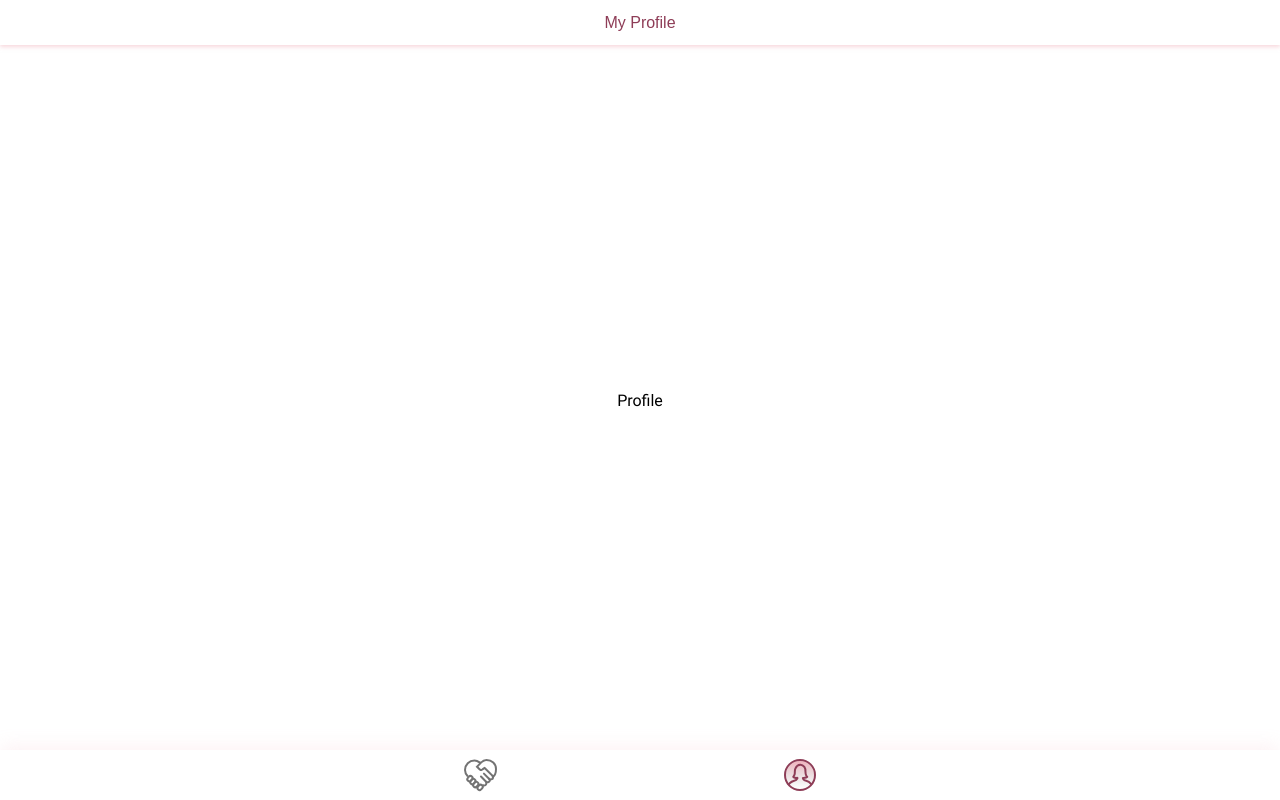
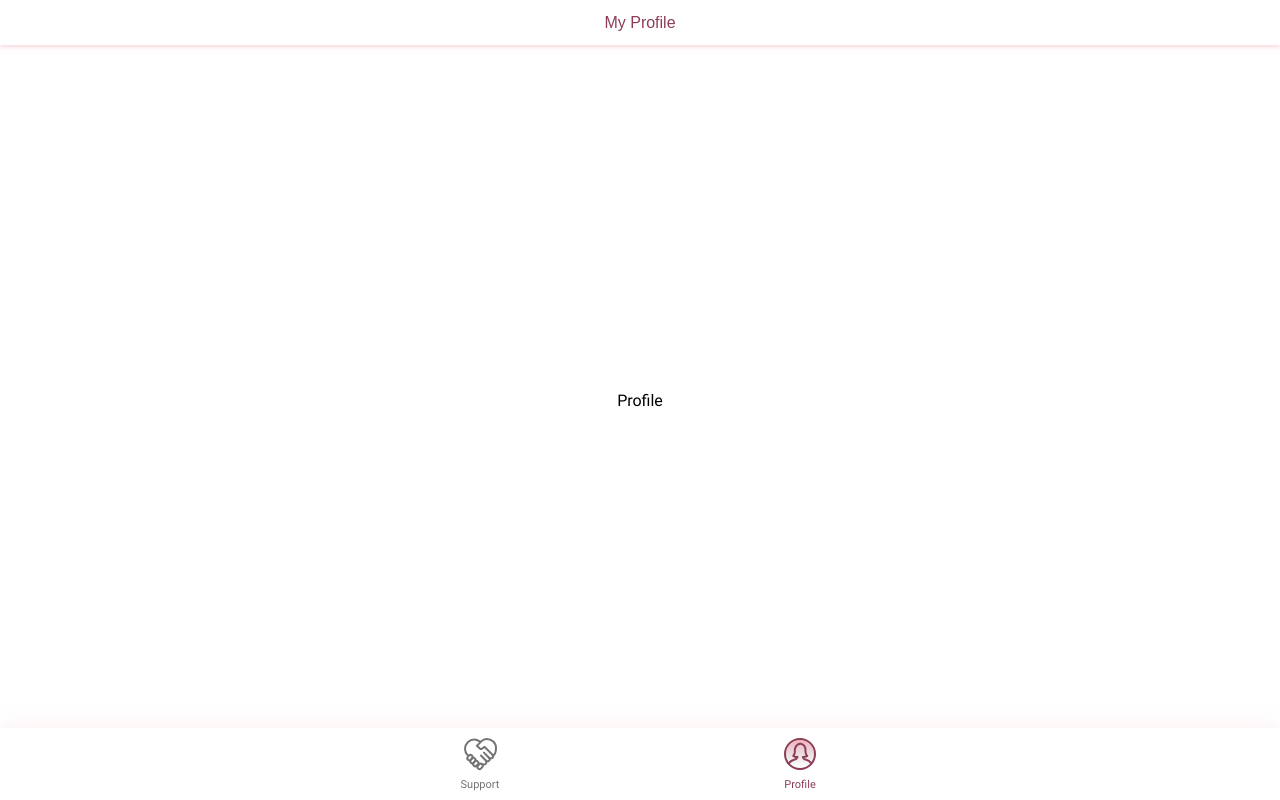
Before and after one commit to self-sg/beneficiary-pwa-nextjs, a Next.js app: page /profile in a window 1280 px wide. Built offline with nearby package versions, Linux system fonts and the light colour scheme; a web font is replaced by a local one.

Commit message:
add text below icon in bottom nav

```diff
--- a/components/BottomNav.js
+++ b/components/BottomNav.js
@@ -1,4 +1,4 @@
-import Styles from '../styles/BottomNav.module.css'
+import styles from '../styles/BottomNav.module.css'
 import { useState } from 'react'
 import profile from '../public/assets/navigation/profile.svg'
 import profileActive from '../public/assets/navigation/profile-active.svg'
@@ -13,38 +13,50 @@ export default function BottomNav(props) {
   const [activeTabs, setActiveTabs] = useState(props.name)
 
   return (
-    <div className={`${Styles.bottomNav}`}>
-      <div className={`${Styles.bnTab}`}>
+    <div className={styles.navbar}>
+      <div className={styles.tabContainer}>
         <Link href="/support">
           {activeTabs === 'support' ? (
+            <div className={styles.tab}>
               <Image
                 src={supportActive}
                 alt="supportIconActive"
                 onClick={() => setActiveTabs('support')}
               />
+              <p className={styles.active}>Support</p>
+            </div>
           ) : (
+            <div className={styles.tab}>
               <Image
                 src={support}
                 alt="supportIcon"
                 onClick={() => setActiveTabs('support')}
               />
+              <p className={styles.normal}>Support</p>
+            </div>
           )}
         </Link>
       </div>
-      <div className={`${Styles.bnTab}`}>
+      <div className={`${styles.tabContainer}`}>
         <Link href="/profile">
           {activeTabs === 'profile' ? (
+            <div className={styles.tab}>
               <Image
                 src={profileActive}
                 alt="profileIconActive"
                 onClick={() => setActiveTabs('profile')}
               />
+              <p className={styles.active}>Profile</p>
+            </div>
           ) : (
+            <div className={styles.tab}>
               <Image
                 src={profile}
                 alt="profileIcon"
                 onClick={() => setActiveTabs('profile')}
               />
+              <p className={styles.normal}>Profile</p>
+            </div>
           )}
         </Link>
       </div>
--- a/styles/BottomNav.module.css
+++ b/styles/BottomNav.module.css
@@ -1,6 +1,6 @@
-.bottomNav {
+.navbar {
   width: 100%;
-  height: 50px;
+  height: 72px;
   position: fixed;
   bottom: 0;
   z-index: 3;
@@ -10,10 +10,36 @@
   align-items: center;
   box-shadow: 0px -2px 20px 0px rgba(242, 179, 190, 0.2);
 }
-.bnTab {
+
+.tabContainer {
   width: 25%;
   height: 100%;
   display: flex;
   justify-content: center;
   align-items: center;
 }
+
+.tab {
+  display: flex;
+  flex-direction: column;
+  justify-content: center;
+  align-items: center;
+}
+
+.text {
+  font-family: 'Roboto', sans-serif;
+  font-size: 11px;
+  font-weight: var(--fw-regular);
+  margin-top: 0;
+  margin-bottom: 8px;
+}
+
+.normal {
+  composes: text;
+  color: var(--accent-font);
+}
+
+.active {
+  composes: text;
+  color: var(--accent-primary);
+}
```
Lines whose indentation alone changed are shown as unchanged.
